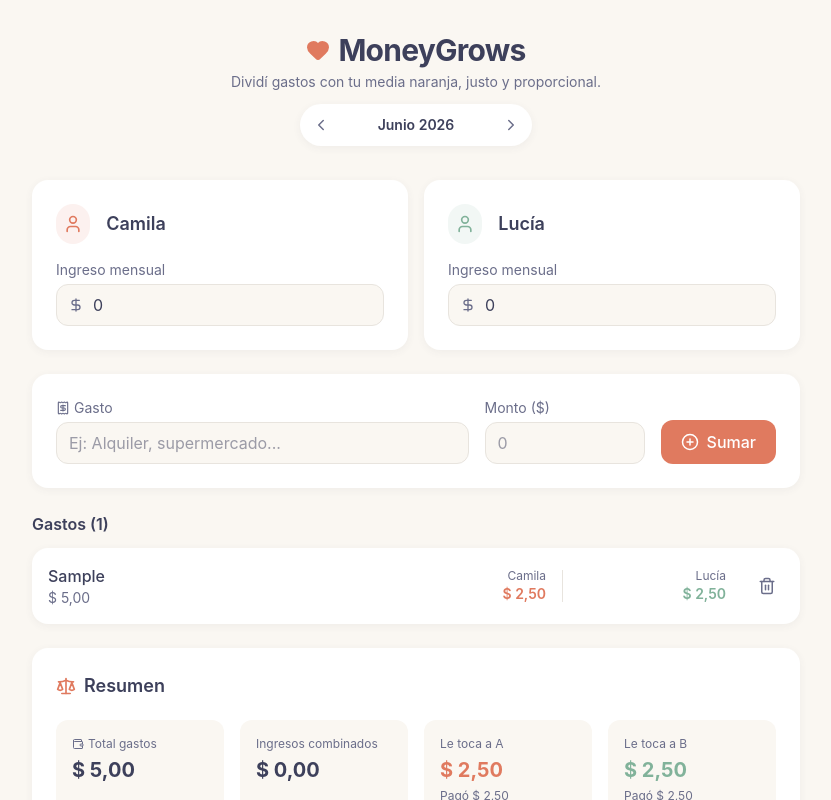
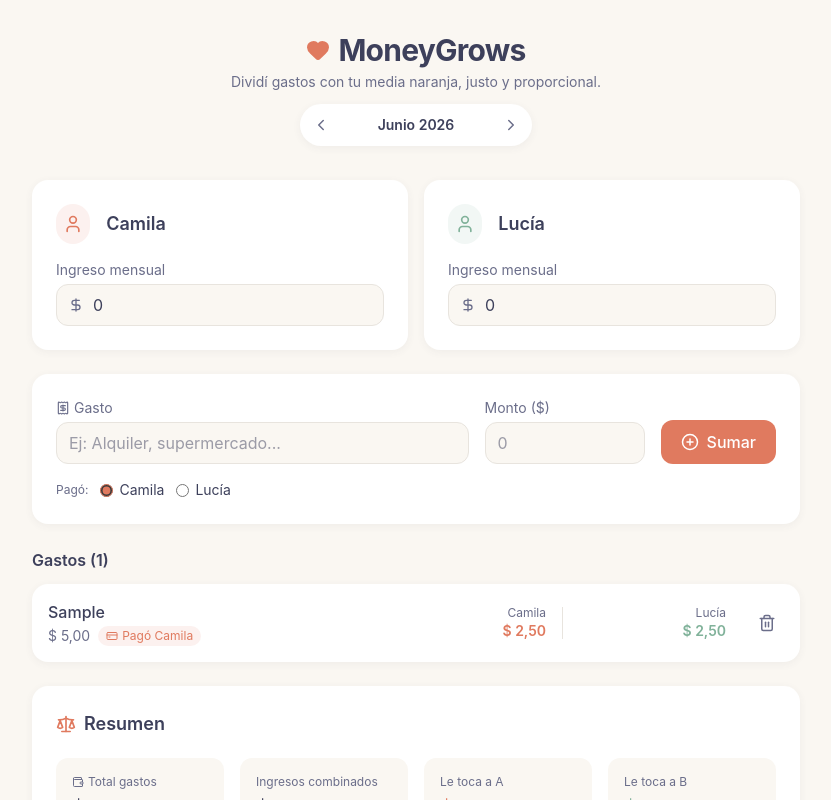
Before and after one commit to camiurenda/MoneyGrows, a React (Vite) app: page / in a window 1280 px wide. Both pictures are taken after typing "Sample", "5" into the empty fields and a click on the button "Sumar". Shown: the top 800 px of the page, without its empty margins (224-1055 px from the left). Built offline with nearby package versions, Linux system fonts and the light colour scheme; no server answers; the database is empty.

Commit message:
feat: balance sofisticado con pagador por gasto

```diff
--- a/src/App.tsx
+++ b/src/App.tsx
@@ -73,7 +73,7 @@ function App() {
           <ProfileCard perfil={perfiles[1] ?? { id: 2, nombre: 'Lucía', ingreso: 0, mes, created_at: '' }} onUpdate={updatePerfil} color="secondary" />
         </section>
 
-        <ExpenseForm onAdd={addGasto} />
+        <ExpenseForm onAdd={addGasto} nombreA={nombreA} nombreB={nombreB} />
 
         <section>
           <div className="flex items-center justify-between mb-3">
--- a/src/components/ExpenseForm.tsx
+++ b/src/components/ExpenseForm.tsx
@@ -2,27 +2,32 @@ import { useState } from 'react'
 import { PlusCircle, Receipt } from 'lucide-react'
 
 interface ExpenseFormProps {
-  onAdd: (nombre: string, monto: number) => void
+  onAdd: (nombre: string, monto: number, pagador: 'A' | 'B') => void
+  nombreA: string
+  nombreB: string
 }
 
-export function ExpenseForm({ onAdd }: ExpenseFormProps) {
+export function ExpenseForm({ onAdd, nombreA, nombreB }: ExpenseFormProps) {
   const [nombre, setNombre] = useState('')
   const [monto, setMonto] = useState('')
+  const [pagador, setPagador] = useState<'A' | 'B'>('A')
 
   const handleSubmit = (e: React.FormEvent) => {
     e.preventDefault()
     const m = parseFloat(monto)
     if (!nombre.trim() || isNaN(m) || m <= 0) return
-    onAdd(nombre.trim(), m)
+    onAdd(nombre.trim(), m, pagador)
     setNombre('')
     setMonto('')
+    setPagador('A')
   }
 
   return (
     <form
       onSubmit={handleSubmit}
-      className="bg-card rounded-2xl p-6 shadow-[var(--shadow-card)] flex flex-col sm:flex-row gap-4 items-end"
+      className="bg-card rounded-2xl p-6 shadow-[var(--shadow-card)] flex flex-col gap-4"
     >
+      <div className="flex flex-col sm:flex-row gap-4 items-end">
         <div className="flex-1 w-full flex flex-col gap-1">
           <label className="text-sm text-text-light flex items-center gap-1">
             <Receipt size={14} /> Gasto
@@ -52,6 +57,30 @@ export function ExpenseForm({ onAdd }: ExpenseFormProps) {
           <PlusCircle size={18} />
           Sumar
         </button>
+      </div>
+      <div className="flex items-center gap-3">
+        <span className="text-xs text-text-light">Pagó:</span>
+        <label className="flex items-center gap-1.5 text-sm cursor-pointer">
+          <input
+            type="radio"
+            name="pagador"
+            checked={pagador === 'A'}
+            onChange={() => setPagador('A')}
+            className="accent-accent"
+          />
+          {nombreA}
+        </label>
+        <label className="flex items-center gap-1.5 text-sm cursor-pointer">
+          <input
+            type="radio"
+            name="pagador"
+            checked={pagador === 'B'}
+            onChange={() => setPagador('B')}
+            className="accent-secondary"
+          />
+          {nombreB}
+        </label>
+      </div>
     </form>
   )
 }
--- a/src/components/ExpenseItem.tsx
+++ b/src/components/ExpenseItem.tsx
@@ -1,4 +1,4 @@
-import { Trash2 } from 'lucide-react'
+import { Trash2, CreditCard } from 'lucide-react'
 import type { SplitPorGasto } from '../types'
 
 interface ExpenseItemProps {
@@ -13,11 +13,20 @@ function fmt(n: number) {
 }
 
 export function ExpenseItem({ split, nombreA, nombreB, onRemove }: ExpenseItemProps) {
+  const g = split.gasto
+  const pagadorNombre = g.pagador === 'A' ? nombreA : nombreB
+  const pagadorColor = g.pagador === 'A' ? 'text-accent bg-accent/10' : 'text-secondary bg-secondary/10'
+
   return (
     <div className="bg-card rounded-2xl p-4 shadow-[var(--shadow-card)] flex flex-col sm:flex-row sm:items-center gap-3 sm:gap-6 transition-shadow hover:shadow-[var(--shadow-card-hover)]">
       <div className="flex-1 min-w-0">
-        <p className="font-medium text-text truncate">{split.gasto.nombre}</p>
-        <p className="text-sm text-text-light">{fmt(split.gasto.monto)}</p>
+        <p className="font-medium text-text truncate">{g.nombre}</p>
+        <div className="flex items-center gap-2 mt-0.5">
+          <p className="text-sm text-text-light">{fmt(g.monto)}</p>
+          <span className={`inline-flex items-center gap-1 text-xs px-2 py-0.5 rounded-full ${pagadorColor}`}>
+            <CreditCard size={12} /> Pagó {pagadorNombre}
+          </span>
+        </div>
       </div>
       <div className="flex items-center gap-4 flex-1">
         <div className="flex-1 text-right">
@@ -31,7 +40,7 @@ export function ExpenseItem({ split, nombreA, nombreB, onRemove }: ExpenseItemPr
         </div>
       </div>
       <button
-        onClick={() => onRemove(split.gasto.id)}
+        onClick={() => onRemove(g.id)}
         className="p-2 rounded-lg text-text-light hover:text-danger hover:bg-danger/10 transition-colors self-end sm:self-auto"
         title="Borrar gasto"
       >
--- a/src/hooks/useSplit.ts
+++ b/src/hooks/useSplit.ts
@@ -7,7 +7,7 @@ function getMesActual(): string {
   return `${d.getFullYear()}-${String(d.getMonth() + 1).padStart(2, '0')}`
 }
 
-function nombreDelMes(ym: string): string {
+export function nombreDelMes(ym: string): string {
   const [y, m] = ym.split('-').map(Number)
   const meses = ['Enero','Febrero','Marzo','Abril','Mayo','Junio','Julio','Agosto','Septiembre','Octubre','Noviembre','Diciembre']
   return `${meses[m - 1]} ${y}`
@@ -51,7 +51,6 @@ export function useSplit() {
   }, [])
 
   const loadData = useCallback(async () => {
-    console.log('[loadData] mes:', mes)
     setLoading(true)
     setError(null)
 
@@ -74,7 +73,6 @@ export function useSplit() {
 
       let fetchedPerfiles = (perfilesData ?? []) as Perfil[]
       if (fetchedPerfiles.length === 0) {
-        console.log('[loadData] seeding perfiles para mes:', mes)
         const defaults: Perfil[] = [
           { id: 0, nombre: 'Camila', ingreso: 0, mes, created_at: new Date().toISOString() },
           { id: 0, nombre: 'Lucía', ingreso: 0, mes, created_at: new Date().toISOString() },
@@ -84,7 +82,6 @@ export function useSplit() {
         }
         const { data: reloaded } = await supabase.from('perfiles').select('*').eq('mes', mes).order('id')
         fetchedPerfiles = (reloaded ?? []) as Perfil[]
-        console.log('[loadData] reloaded perfiles:', fetchedPerfiles)
         setLocalPerfilesMes(mes, fetchedPerfiles)
       } else {
         setLocalPerfilesMes(mes, fetchedPerfiles)
@@ -129,11 +126,12 @@ export function useSplit() {
   )
 
   const addGasto = useCallback(
-    async (nombre: string, monto: number) => {
+    async (nombre: string, monto: number, pagador: 'A' | 'B') => {
       const nuevo: Gasto = {
         id: crypto.randomUUID(),
         nombre,
         monto,
+        pagador,
         mes,
         created_at: new Date().toISOString(),
       }
@@ -142,7 +140,7 @@ export function useSplit() {
       setLocalGastosMes(mes, next)
 
       if (!offline) {
-        const { error: err } = await supabase.from('gastos').insert({ nombre, monto, mes } as any)
+        const { error: err } = await supabase.from('gastos').insert({ nombre, monto, pagador, mes } as any)
         if (err) {
           console.warn('Error guardando gasto:', err)
         } else {
@@ -187,8 +185,21 @@ export function useSplit() {
     const totalGastos = gastos.reduce((s, g) => s + g.monto, 0)
     const ingresoTotal = (a?.ingreso ?? 0) + (b?.ingreso ?? 0)
 
-    const aporteRealA = splitPorGasto.reduce((s, sp) => s + sp.montoA, 0)
-    const aporteRealB = splitPorGasto.reduce((s, sp) => s + sp.montoB, 0)
+    let pagadoA = 0
+    let pagadoB = 0
+    let debeA = 0
+    let debeB = 0
+
+    for (const sp of splitPorGasto) {
+      const g = sp.gasto
+      if (g.pagador === 'A') {
+        pagadoA += g.monto
+      } else {
+        pagadoB += g.monto
+      }
+      debeA += sp.montoA
+      debeB += sp.montoB
+    }
 
     if (ingresoTotal === 0) {
       return {
@@ -196,40 +207,37 @@ export function useSplit() {
         ingresoTotal: 0,
         aporteEsperadoA: totalGastos / 2,
         aporteEsperadoB: totalGastos / 2,
-        aporteRealA,
-        aporteRealB,
+        aporteRealA: pagadoA,
+        aporteRealB: pagadoB,
         balance: 0,
         deudor: 'ninguno',
       }
     }
 
-    const aporteEsperadoA = totalGastos * ((a?.ingreso ?? 0) / ingresoTotal)
-    const aporteEsperadoB = totalGastos * ((b?.ingreso ?? 0) / ingresoTotal)
-
-    const diferenciaA = aporteRealA - aporteEsperadoA
+    const balanceA = pagadoA - debeA
     const tolerancia = 0.01
 
     let balance = 0
     let deudor: 'A' | 'B' | 'ninguno' = 'ninguno'
 
-    if (Math.abs(diferenciaA) <= tolerancia) {
+    if (Math.abs(balanceA) <= tolerancia) {
       balance = 0
       deudor = 'ninguno'
-    } else if (diferenciaA < 0) {
-      balance = Math.abs(diferenciaA)
+    } else if (balanceA < 0) {
+      balance = Math.abs(balanceA)
       deudor = 'A'
     } else {
-      balance = diferenciaA
+      balance = balanceA
       deudor = 'B'
     }
 
     return {
       totalGastos,
       ingresoTotal,
-      aporteEsperadoA,
-      aporteEsperadoB,
-      aporteRealA,
-      aporteRealB,
+      aporteEsperadoA: debeA,
+      aporteEsperadoB: debeB,
+      aporteRealA: pagadoA,
+      aporteRealB: pagadoB,
       balance,
       deudor,
     }
--- a/src/types/index.ts
+++ b/src/types/index.ts
@@ -10,6 +10,7 @@ export interface Gasto {
   id: string
   nombre: string
   monto: number
+  pagador: 'A' | 'B'
   mes: string
   created_at: string
 }
```
Lines whose indentation alone changed are shown as unchanged.
